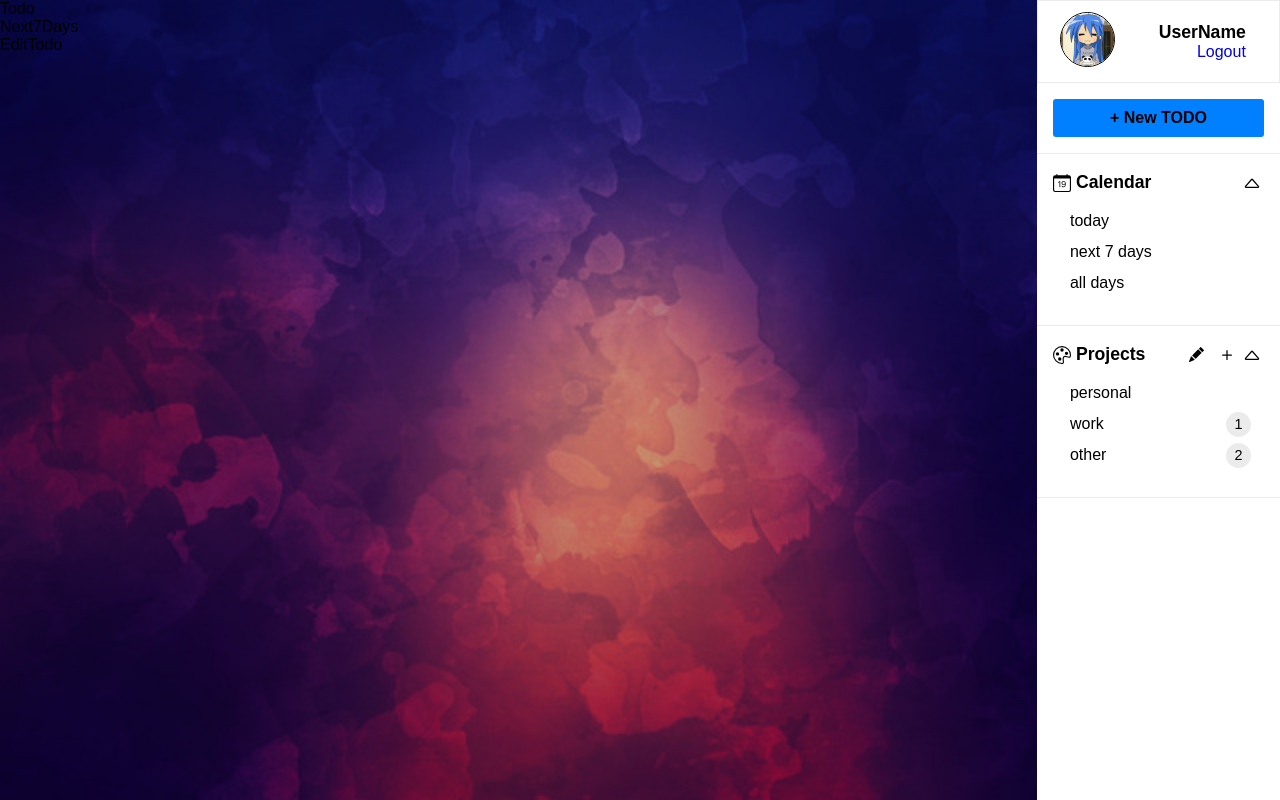
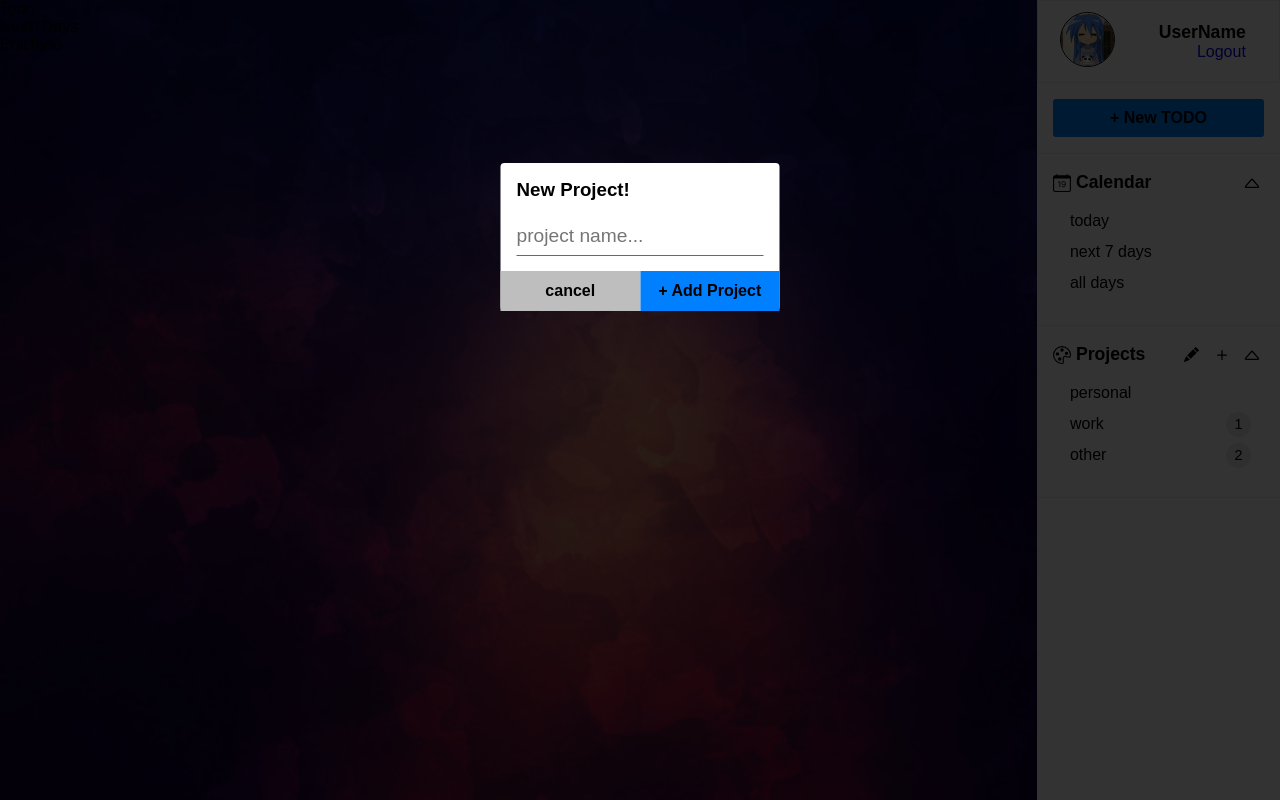
Before and after one commit to gui2904/Task-Manager-Project, a React (Create React App) app: page / in a window 1280 px wide. Both pictures are taken after a click on the element 1226 px from the left and 354 px from the top of the page. Built offline with nearby package versions, Linux system fonts and the light colour scheme; the HTML template or start-up script is replaced by a standard one; a web font is replaced by a local one.

Commit message:
adding add project and edit project Modal

```diff
--- a/src/App.css
+++ b/src/App.css
@@ -65,6 +65,7 @@
     width: 100vw;
     height: 100vh;
     background: rgba(0, 0, 0, 0.8);
+    z-index: 99;
 }
 
 .Modal .container {
@@ -311,3 +312,48 @@
 .Project .btns .edit-delete span.delete:hover {
     background: #ffacac;
 }
+/* AddNewProject */
+.AddNewProject .add-button span {
+    margin-right: 5px;
+}
+/* ProjectForm */
+.ProjectForm {
+    background: white;
+    padding: 1rem;
+    border-radius: 4px;
+    position: relative;
+    padding-bottom: 40px;
+}
+.ProjectForm input {
+    width: 100%;
+    height: 40px;
+    margin: 15px 0;
+    border: none;
+    font-size: 1.2rem;
+}
+.ProjectForm input:focus {
+    outline: none;
+    border-bottom: 1px solid #0080ff;
+}
+.ProjectForm button {
+    position: absolute;
+    bottom: 0;
+    height: 40px;
+    width: 50%;
+    border: none;
+    font-size: 1rem;
+    font-weight: bold;
+    cursor: pointer;
+    transition: filter 300ms ease-in-out;
+}
+.ProjectForm button.cancel {
+    left: 0;
+    background-color: #bebebe;
+}
+.ProjectForm button.confirm {
+    right: 0;
+    background-color: #0080ff;
+}
+.ProjectForm button:hover {
+    filter: brightness(1.1);
+}
--- a/src/components/AddNewProject.js
+++ b/src/components/AddNewProject.js
@@ -1,15 +1,33 @@
-import React from 'react'
+import React, {useState} from 'react'
+import Modal from './Modal.js'
+import ProjectForm from './ProjectForm.js'
 import { Plus } from 'react-bootstrap-icons'
 
 function AddNewProject() {
+  const [showModal, setShowModal] = useState(false)
+  const [projectName, setProjectName] = useState('')
+
+  function handleSubmit(e){
+
+  }
 
   return (
     <div className='AddNewProject'>
       <div className="add-button">
-        <span>
+        <span onClick={() => setShowModal(true)}>
           <Plus size="20" />
         </span>
       </div>
+      <Modal showModal={showModal} setShowModal={setShowModal}>
+        <ProjectForm
+          handleSubmit={handleSubmit}
+          heading='New Project!'
+          value={projectName}
+          setValue={setProjectName}
+          setShowModal={setShowModal}
+          confirmButtonText='+ Add Project'
+        />
+      </Modal>
     </div>
   );
 }
--- a/src/components/Project.js
+++ b/src/components/Project.js
@@ -1,8 +1,10 @@
-import React from 'react'
+import React, {useState} from 'react'
 import { Pencil, XCircle } from 'react-bootstrap-icons'
+import Modal from './Modal.js'
 import RenameProject from './RenameProject.js'
 
 function Project({project, edit}) {
+  const [showModal, setShowModal] = useState(false)
 
   return (
     <div className='Project'>
@@ -13,7 +15,10 @@ function Project({project, edit}) {
         {
           edit ?
           <div className="edit-delete">
-            <span className="edit">
+            <span
+              className="edit"
+              onClick={ () => setShowModal(true) }
+            >
               <Pencil size="13" />
             </span>
             <span className="delete">
@@ -29,6 +34,9 @@ function Project({project, edit}) {
           </div>
         }
       </div>
+      <Modal showModal={showModal} setShowModal={setShowModal}>
+        <RenameProject project={project} setShowModal={setShowModal}/>
+      </Modal>
     </div>
   )
 }
--- /dev/null
+++ b/src/components/ProjectForm.js
@@ -0,0 +1,25 @@
+import React from 'react'
+
+function ProjectForm({handleSubmit, heading, value, setValue, setShowModal, confirmButtonText}){
+
+  return (
+    <form onSubmit={handleSubmit} className="ProjectForm">
+      <h3>{heading}</h3>
+      <input
+        value={value}
+        onChange={(e) => setValue(e.target.value)}
+        type="text"
+        placeholder="project name..."
+        autoFocus
+      />
+      <button className='cancel' role='button' onClick={() => setShowModal(false)}>
+        cancel
+      </button>
+      <button className="confirm">
+        {confirmButtonText}
+      </button>
+    </form>
+  )
+}
+
+export default ProjectForm
--- a/src/components/RenameProject.js
+++ b/src/components/RenameProject.js
@@ -1,10 +1,23 @@
-import React from 'react'
+import React, {useState} from 'react'
+import ProjectForm from './ProjectForm.js'
 
-function RenameProject() {
+function RenameProject({project, setShowModal}) {
+  const [newProjectName, setNewProjectName] = useState(project.name)
+
+  function handleSubmit(e){
+
+  }
 
   return (
     <div className='RenameProject'>
-      RenameProject
+      <ProjectForm
+        handleSubmit={handleSubmit}
+        heading='Edit project name!'
+        value={newProjectName}
+        setValue={setNewProjectName}
+        setShowModal={setShowModal}
+        confirmButtonText='Confirm'
+      />
     </div>
   );
 }
```
